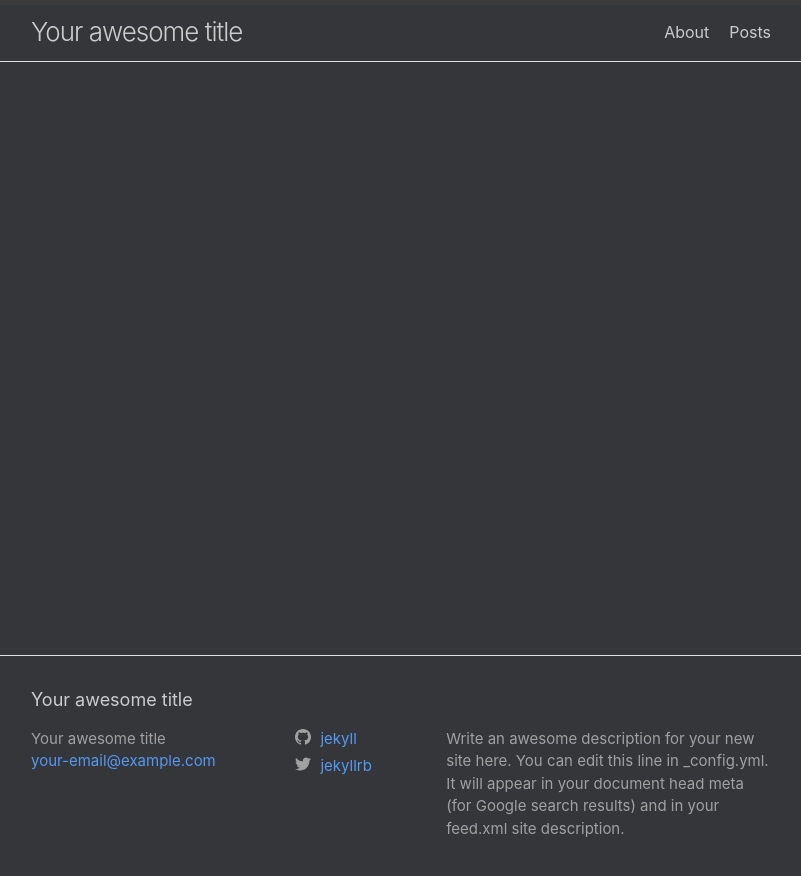
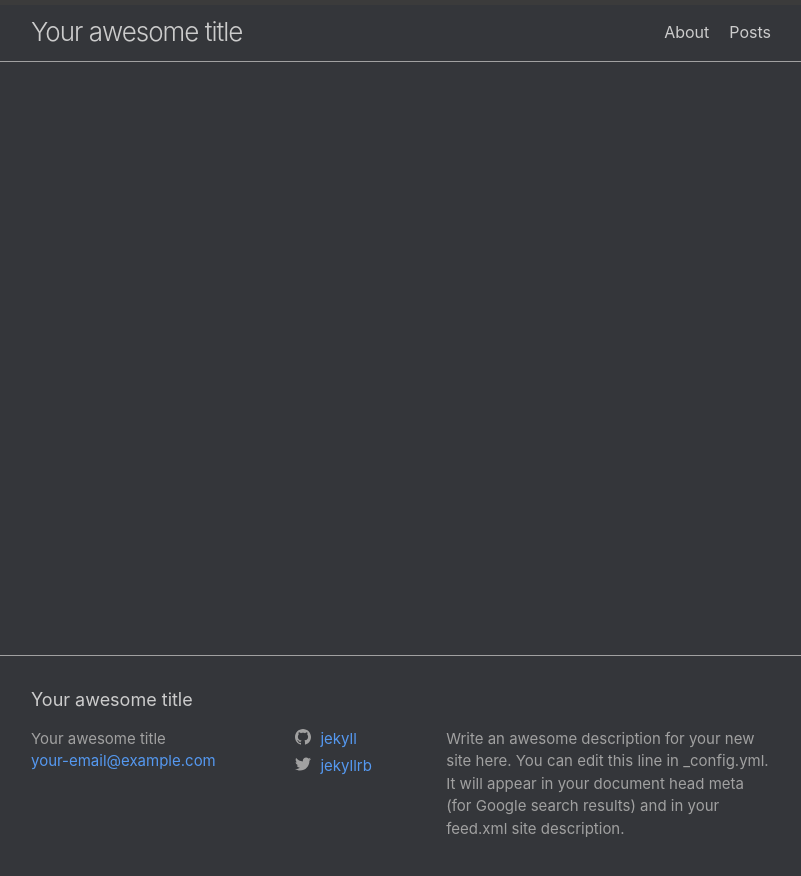
Before and after one commit to mrghorm/mrghorm.com, a Jekyll site: the page built from index.markdown, in a window 1280 px wide. Shown: the top 876 px of the page, without its empty margins (239-1040 px from the left). Built offline with Jekyll 4.4.1, drawn with Linux system fonts in a browser that asks for light colours.

Commit message:
Update hr line colors

```diff
--- a/_sass/minima.scss
+++ b/_sass/minima.scss
@@ -23,6 +23,8 @@ $grey-color:       #A1A1A1 !default;
 $grey-color-light: lighten($grey-color, 25%) !default;
 //$grey-color-dark:  darken($grey-color, 25%) !default;
 $grey-color-dark:  darken($grey-color, 40%) !default;
+
+$header-footer-line-color: $grey-color !default;
 
 $table-text-align: left !default;
 
--- a/_sass/minima/_layout.scss
+++ b/_sass/minima/_layout.scss
@@ -3,7 +3,8 @@
  */
 .site-header {
   border-top: 5px solid $grey-color-dark;
-  border-bottom: 1px solid $grey-color-light;
+  // border-bottom: 1px solid $grey-color-light;
+  border-bottom: 1px solid $header-footer-line-color;
   min-height: $spacing-unit * 1.865;
 
   // Positioning context for the mobile navigation icon
@@ -52,7 +53,8 @@
     top: 9px;
     right: $spacing-unit / 2;
     background-color: $background-color;
-    border: 1px solid $grey-color-light;
+    // background-color: #ffffff;
+    // border: 1px solid $grey-color-light;
     border-radius: 5px;
     text-align: right;
 
@@ -75,7 +77,8 @@
       text-align: center;
 
       > svg {
-        fill: $grey-color-dark;
+        // fill: $grey-color-dark;
+        fill: $text-color;
       }
     }
 
@@ -107,7 +110,7 @@
  * Site footer
  */
 .site-footer {
-  border-top: 1px solid $grey-color-light;
+  border-top: 1px solid $header-footer-line-color;
   padding: $spacing-unit 0;
 }
 
```
Also changed, not shown: 1 other file.
